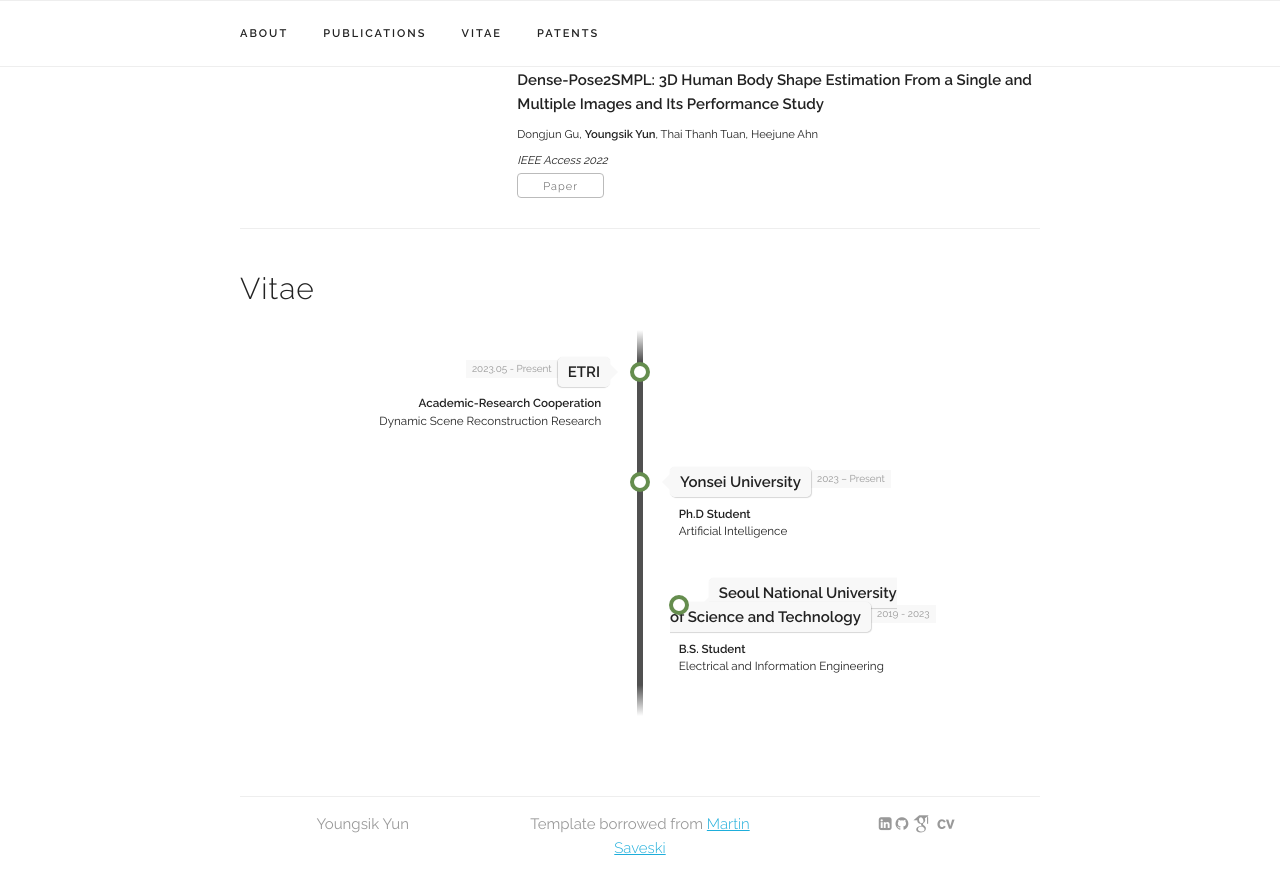
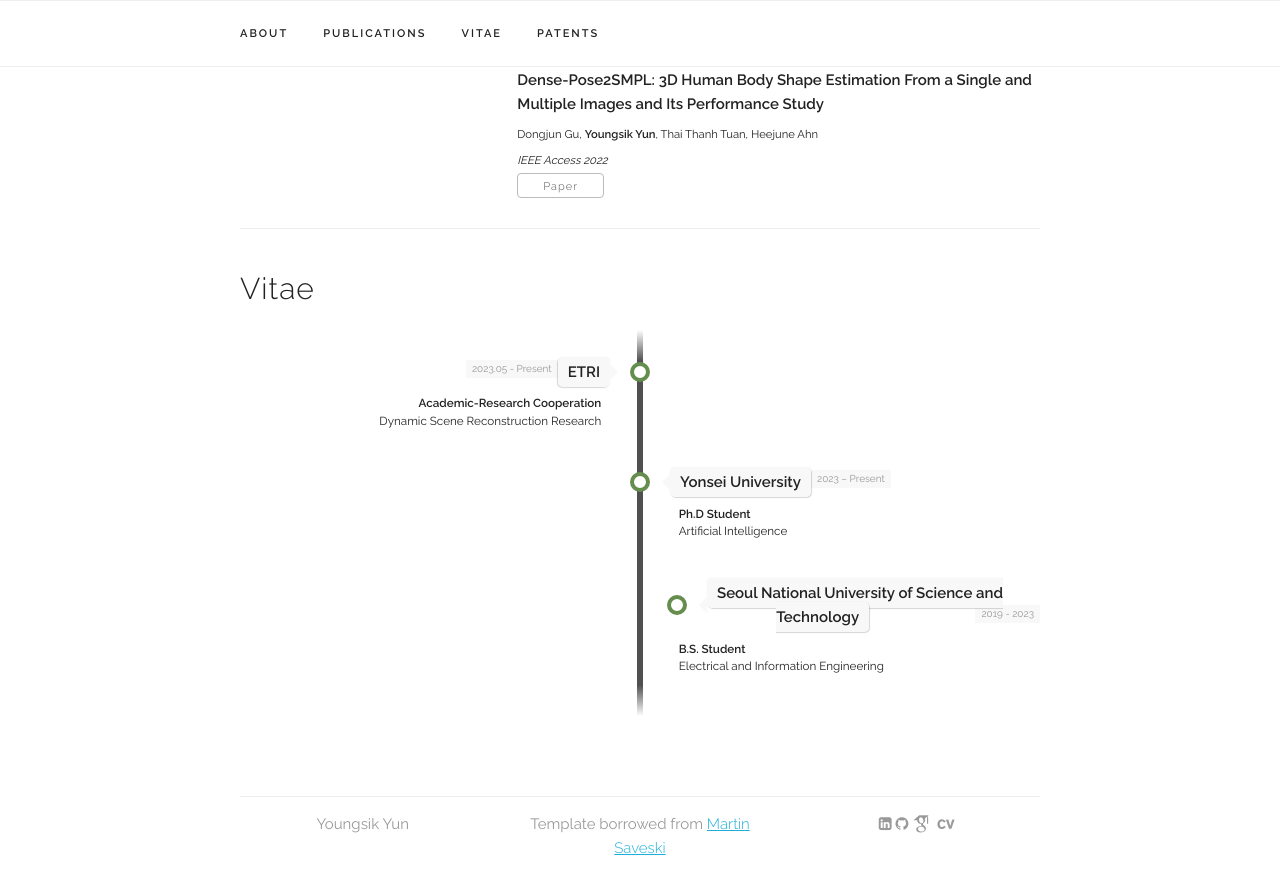
Before and after one commit to bbangsik13/bbangsik13.github.io, a Jekyll site: the page built from index.html, in a window 1280 px wide and 900 px high, scrolled down 1224 px. Shown: the top 894 px of the window. Built offline with Jekyll 4.4.1, drawn with Linux system fonts in a browser that asks for light colours; some web fonts are replaced.

Commit message:
update files

```diff
--- a/_data/experience.yaml
+++ b/_data/experience.yaml
@@ -12,7 +12,7 @@ experiences:
   subtitle: "Artificial Intelligence"
   category: "school"
 
-- place: "Seoul National University<br> of Science and Technology"
+- place: "Seoul National University of Science and Technology"
   time: "2019 - 2023"
   title: "B.S. Student"
   subtitle: "Electrical and Information Engineering"
```
